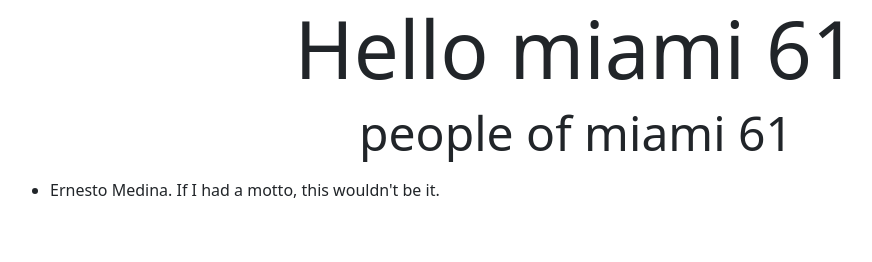
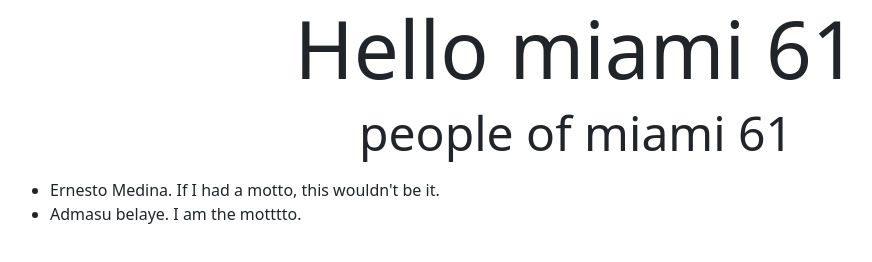
Before and after one commit to ernestomedinam/hello-miami-61, a plain HTML site: page index.html in a window 1280 px wide. Shown: the whole page, without its empty margins (64-936 px from the left). Drawn offline with nearby package versions, Linux system fonts and the light colour scheme.

Commit message:
:admasu:adding another user

```diff
--- a/index.html
+++ b/index.html
@@ -12,6 +12,7 @@
         <p class="display-5 text-center">people of miami 61</p>
         <ul class="mx-auto">
             <li>Ernesto Medina. If I had a motto, this wouldn't be it.</li>
+            <li>Admasu belaye. I am the motttto.</li>
         </ul>
     </div>
     <script src="https://cdn.jsdelivr.net/npm/bootstrap@5.0.2/dist/js/bootstrap.bundle.min.js" integrity="sha384-MrcW6ZMFYlzcLA8Nl+NtUVF0sA7MsXsP1UyJoMp4YLEuNSfAP+JcXn/tWtIaxVXM" crossorigin="anonymous"></script>
```
